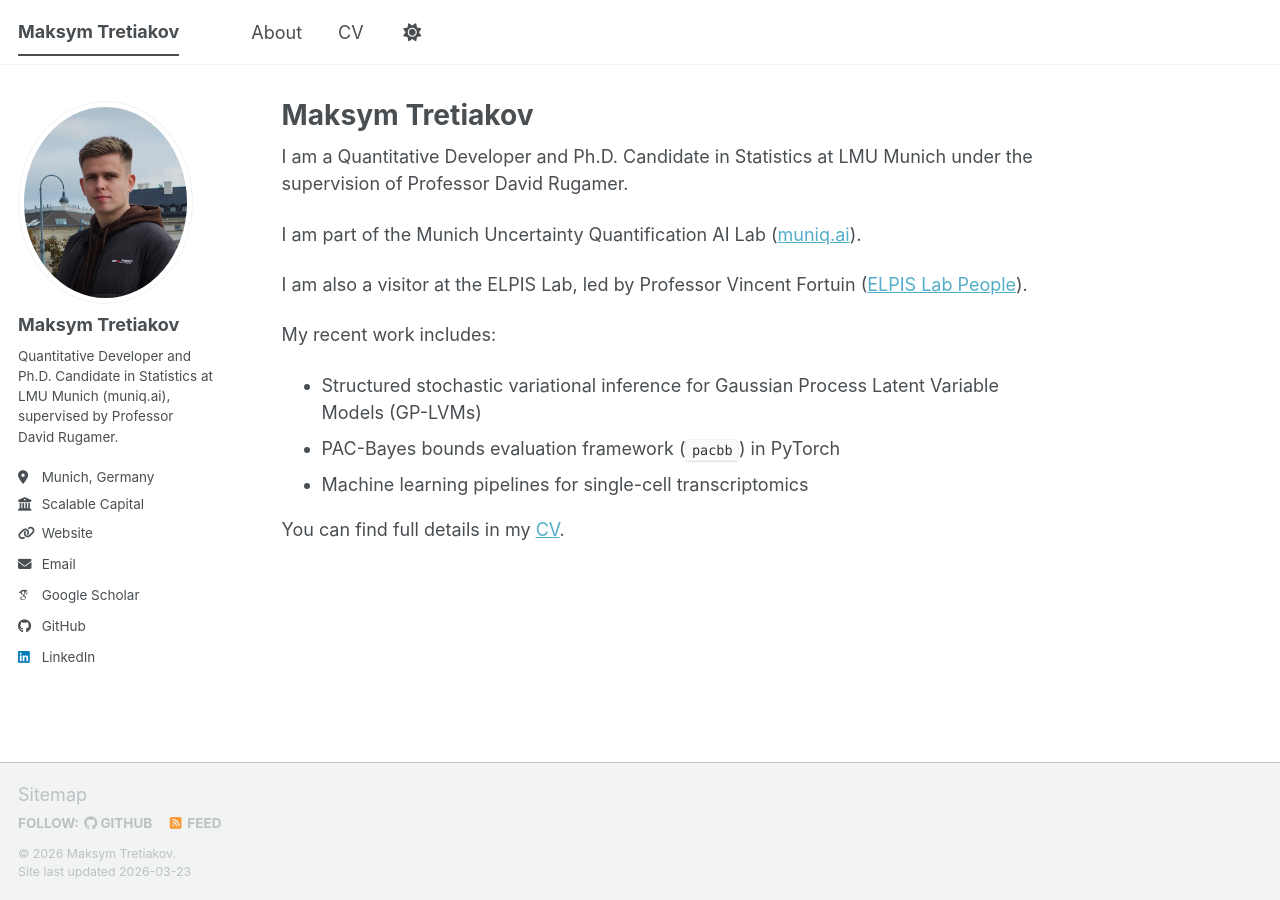
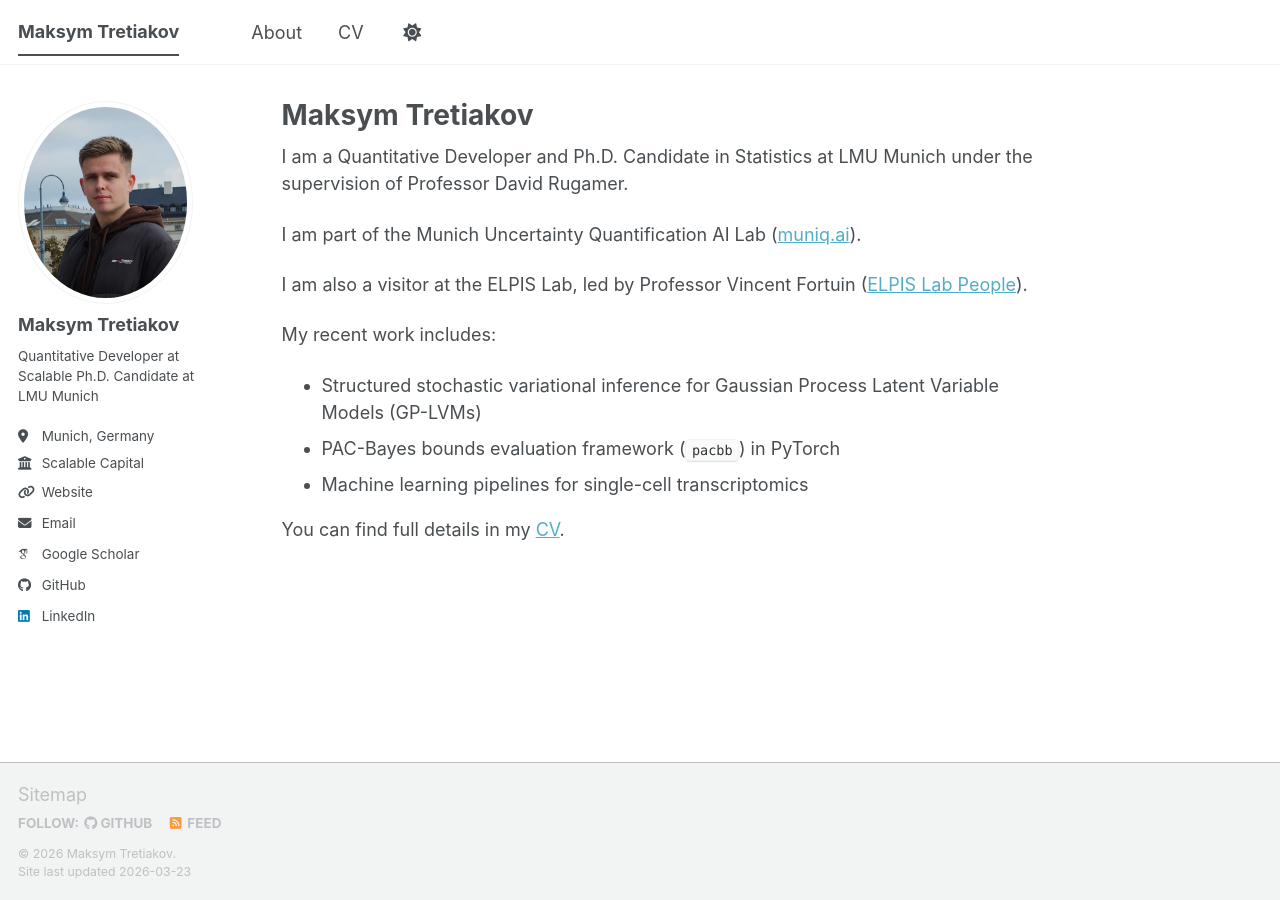
Before and after one commit to maxtretiakov/maxtretiakov.github.io, a Jekyll site: the page built from _pages/about.md, in a window 1280 px wide. Built offline with Jekyll 4.4.1, drawn with Linux system fonts in a browser that asks for light colours; some web fonts are replaced; a script bundle is joined from its source files by our own code; library files that are not in the unit come from our copies.

Commit message:
Adjusting

```diff
--- a/_config.yml
+++ b/_config.yml
@@ -26,7 +26,7 @@ author:
   avatar           : "../main_image.JPG"
   name             : "Maksym Tretiakov"
   pronouns         : # example: "she/her"
-  bio              : "Quantitative Developer and Ph.D. Candidate in Statistics at LMU Munich (muniq.ai), supervised by Professor David Rugamer."
+  bio              : "Quantitative Developer at Scalable \n Ph.D. Candidate at LMU Munich"
   location         : "Munich, Germany"
   employer         : "Scalable Capital"
   uri              : "https://www.muniq.ai/"
@@ -51,7 +51,7 @@ author:
   bitbucket        : # Username - Update with your username on the site
   codepen          : # Username
   dribbble         : # Username
-  github           : "https://github.com/maxtretiakov"
+  github           : "maxtretiakov"
   kaggle           : # Username
   stackoverflow    : # User number or user number and name (i.e., use "1" or "1/jeff-atwood")
 
--- a/_data/authors.yml
+++ b/_data/authors.yml
@@ -1,6 +1,6 @@
 # Author overrides (optional per-page usage)
 Maksym Tretiakov:
   name        : "Maksym Tretiakov"
-  email       : "maxtretyakov37@gmail.com"
-  bio         : "Quantitative Developer and Ph.D. Candidate in Statistics at LMU Munich (muniq.ai), supervised by Professor David Rugamer."
+  email       : ""
+  bio         : "Quantitative Developer at Scalable \n Ph.D. Candidate at LMU Munich"
   avatar      : "../main_image.JPG"
--- a/_data/cv.json
+++ b/_data/cv.json
@@ -4,7 +4,7 @@
     "email": "maxtretyakov37@gmail.com",
     "phone": "",
     "website": "https://maxtretiakov.github.io",
-    "summary": "Quantitative Developer at Scalable Capital \n Ph.D. Candidate in Statistics LMU Munich",
+    "summary": "Quantitative Developer at Scalable \n Ph.D. Candidate at LMU Munich",
     "location": {
       "address": "",
       "postalCode": "",
```
